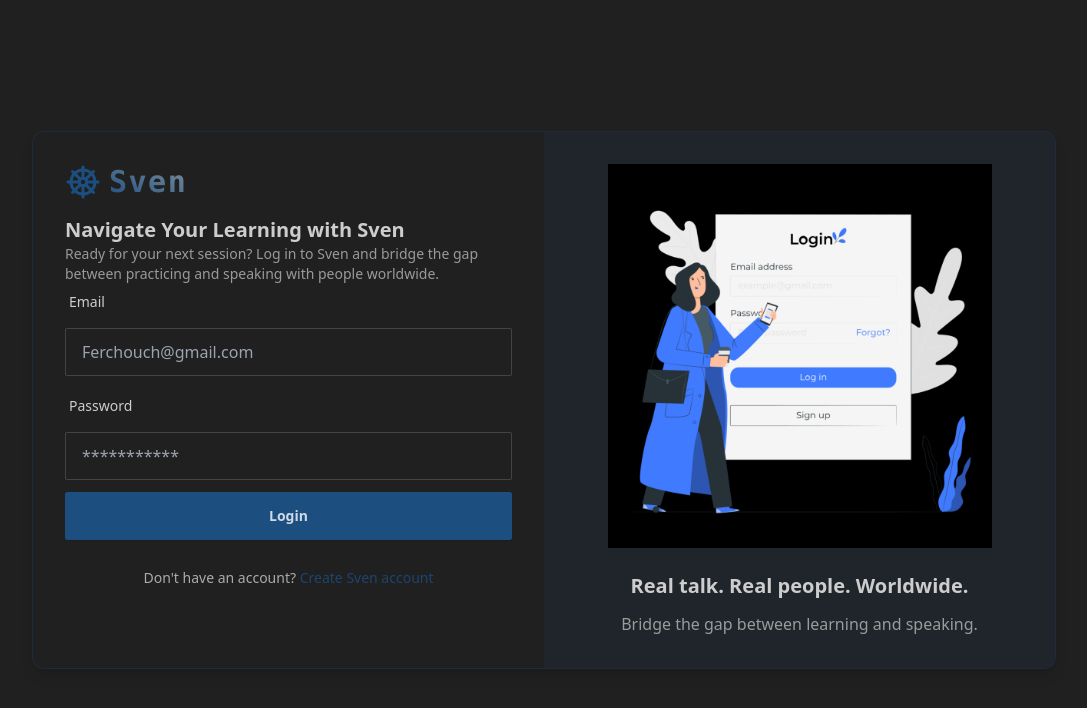
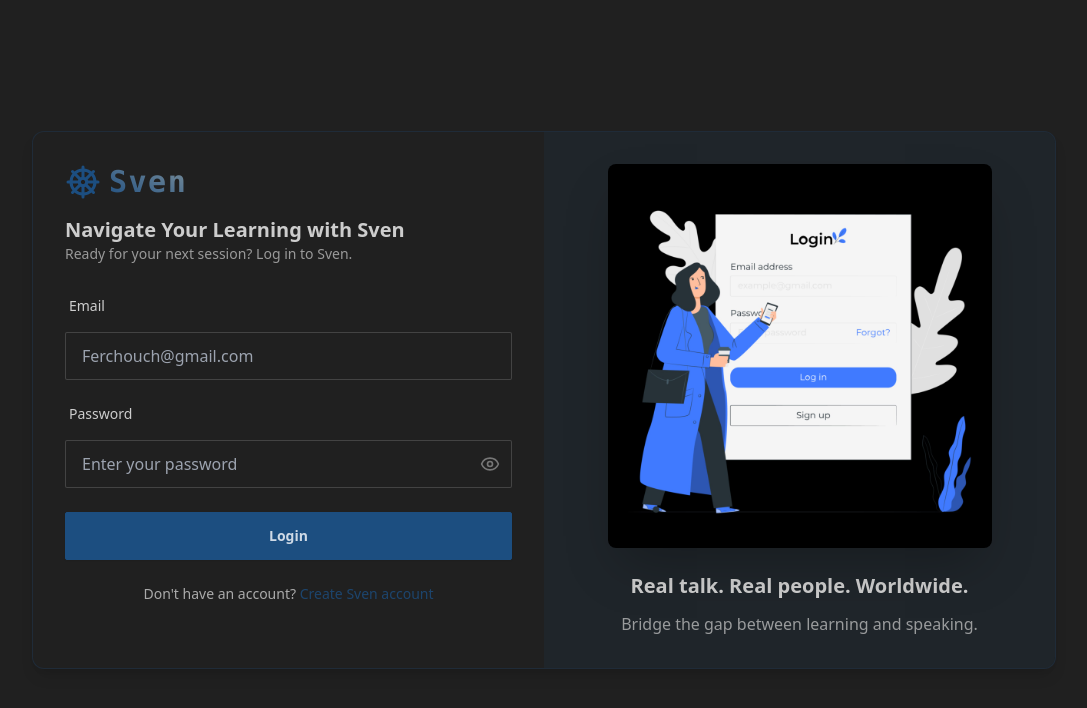
Before and after one commit to phantekzy/sven, a React app in the folder frontend/: page /login in a window 1280 px wide. Shown: the top 708 px of the page, without its empty margins (96-1183 px from the left). Built offline with nearby package versions, Linux system fonts and the light colour scheme; no server answers; the HTML template or start-up script is replaced by a standard one.

Commit message:
feat: add password visibility toggle to signup and login pages
Fixes logic to properly show/hide text and centers the toggle icon inside the input using absolute positioning.

```diff
--- a/frontend/src/pages/LoginPage.jsx
+++ b/frontend/src/pages/LoginPage.jsx
@@ -1,54 +1,58 @@
-import { useMutation, useQueryClient } from "@tanstack/react-query"
-import { useState } from "react"
-import { login } from "../lib/api"
-import { ShipWheelIcon } from "lucide-react"
-import { Link } from "react-router"
+import { useMutation, useQueryClient } from "@tanstack/react-query";
+import { useState } from "react";
+import { login } from "../lib/api";
+import { ShipWheelIcon, EyeIcon, EyeOffIcon } from "lucide-react";
+import { Link } from "react-router";
 
 /* Login page component */
 const LoginPage = () => {
+    const [showPassword, setShowPassword] = useState(false);
     const [loginData, setLoginData] = useState({
         email: "",
         password: "",
-    })
-    const queryClient = useQueryClient()
+    });
+
+    const queryClient = useQueryClient();
     const { mutate: loginMutation, isPending, error } = useMutation({
         mutationFn: login,
         onSuccess: () => queryClient.invalidateQueries({ queryKey: ["authUser"] })
-    })
+    });
+
     const handleLogin = (e) => {
-        e.preventDefault()
-        loginMutation(loginData)
-    }
+        e.preventDefault();
+        loginMutation(loginData);
+    };
+
     return (
-        <div className="h-screen flex items-center justify-center p-4 sm:p-6 md:p-8 " data-theme="business">
+        <div className="h-screen flex items-center justify-center p-4 sm:p-6 md:p-8" data-theme="business">
             <div className="border border-primary/25 flex flex-col lg:flex-row w-full max-w-5xl mx-auto bg-base-100 rounded-xl shadow-lg overflow-hidden">
+
                 {/* Login form section */}
                 <div className="w-full lg:w-1/2 p-4 sm:p-8 flex flex-col">
                     <div className="mb-4 flex items-center justify-start gap-2">
                         <ShipWheelIcon className="text-primary size-9" />
-                        <span className="text-3xl font-bold font-mono bg-clip-text text-transparent
-                            bg-gradient-to-tr from-primary to-secondary tracking-wider">
+                        <span className="text-3xl font-bold font-mono bg-clip-text text-transparent bg-gradient-to-tr from-primary to-secondary tracking-wider">
                             Sven
                         </span>
                     </div>
 
-                    {/* Error message display */}
                     {error && (
                         <div className="alert alert-error mb-4">
-                            <span>{error.response.data.message}</span>
+                            <span>{error.response?.data?.message || "Something went wrong"}</span>
                         </div>
                     )}
 
-                    <div className="w-full ">
+                    <div className="w-full">
                         <form onSubmit={handleLogin}>
-                            <div className="space-y-4">
+                            <div className="space-y-4 mb-6">
                                 <div>
                                     <h2 className="text-xl font-semibold">Navigate Your Learning with Sven</h2>
-                                    <p className="text-sm opacity-70">Ready for your next session? Log in to Sven and bridge the gap between practicing and speaking with people worldwide.</p>
+                                    <p className="text-sm opacity-70">Ready for your next session? Log in to Sven.</p>
                                 </div>
                             </div>
 
-                            <div className="flex flex-col gap-3">
+                            <div className="flex flex-col gap-4">
+                                {/* Email Field */}
                                 <div className="form-control w-full space-y-2">
                                     <label className="label">
                                         <span className="label-text">Email</span>
@@ -63,32 +67,36 @@ const LoginPage = () => {
                                     />
                                 </div>
 
+                                {/* Password */}
                                 <div className="form-control w-full space-y-2">
                                     <label className="label">
                                         <span className="label-text">Password</span>
                                     </label>
-                                    <input
-                                        type="password"
-                                        placeholder="***********"
-                                        className="input input-bordered w-full"
-                                        value={loginData.password}
-                                        onChange={(e) => setLoginData({ ...loginData, password: e.target.value })}
-                                        required
-                                    />
+                                    <div className="relative">
+                                        <input
+                                            type={showPassword ? "text" : "password"}
+                                            placeholder="Enter your password"
+                                            className="input input-bordered w-full pr-10"
+                                            value={loginData.password}
+                                            onChange={(e) => setLoginData({ ...loginData, password: e.target.value })}
+                                            required
+                                        />
+                                        <button
+                                            type="button"
+                                            onClick={() => setShowPassword(!showPassword)}
+                                            className="absolute inset-y-0 right-0 pr-3 flex items-center text-base-content/50 hover:text-primary"
+                                        >
+                                            {showPassword ? <EyeOffIcon size={20} /> : <EyeIcon size={20} />}
+                                        </button>
+                                    </div>
                                 </div>
 
-                                <button type="submit" className="btn btn-primary w-full" disabled={isPending}>
-                                    {isPending ? (
-                                        <>
-                                            <span className="loading loading-spinner loading-sm"></span>
-                                            Signing in...
-                                        </>
-                                    ) : (
-                                        "Login"
-                                    )}
+                                {/* Submit Button */}
+                                <button type="submit" className="btn btn-primary w-full mt-2" disabled={isPending}>
+                                    {isPending ? <span className="loading loading-spinner loading-sm"></span> : "Login"}
                                 </button>
 
-                                <div className="text-center mt-4">
+                                <div className="text-center mt-2">
                                     <p className="text-sm opacity-80">
                                         Don't have an account?{" "}
                                         <Link to="/signup" className="text-primary hover:underline font-medium">
@@ -105,20 +113,17 @@ const LoginPage = () => {
                 <div className="hidden lg:flex w-full lg:w-1/2 bg-primary/10 items-center justify-center">
                     <div className="max-w-md p-8">
                         <div className="relative aspect-square max-w-sm mx-auto">
-                            <img src="/3.jfif" alt="Login image" className="w-full h-full" />
+                            <img src="/3.jfif" alt="Login branding" className="w-full h-full object-cover rounded-lg shadow-2xl" />
                         </div>
-
                         <div className="text-center space-y-3 mt-6">
                             <h2 className="text-xl font-semibold">Real talk. Real people. Worldwide.</h2>
-                            <p className="opacity-70">
-                                Bridge the gap between learning and speaking.
-                            </p>
+                            <p className="opacity-70">Bridge the gap between learning and speaking.</p>
                         </div>
                     </div>
                 </div>
             </div>
         </div>
-    )
-}
-/* Export section */
-export default LoginPage
+    );
+};
+
+export default LoginPage;
--- a/frontend/src/pages/SignUpPage.jsx
+++ b/frontend/src/pages/SignUpPage.jsx
@@ -1,11 +1,12 @@
 import { useMutation, useQueryClient } from "@tanstack/react-query"
-import { ShipWheelIcon } from "lucide-react"
+import { EyeIcon, EyeOffIcon, ShipWheelIcon } from "lucide-react"
 import { useState } from "react"
 import { Link } from "react-router"
 import { signup } from "../lib/api"
 
 /* Signup component */
 const SignUpPage = () => {
+    const [showPassword, setShowPassword] = useState(false);
     const [signupData, setSignupData] = useState({
         fullName: "",
         email: "",
@@ -84,14 +85,25 @@ const SignUpPage = () => {
                                         <label className="label">
                                             <span className="label-text">Password</span>
                                         </label>
+
+                                        <div className="relative flex items-center">
                                             <input
-                                            type="password"
+                                                type={showPassword ? "text" : "password"}
                                                 placeholder="Sven Password"
-                                            className="input input-bordered w-full"
+                                                className="input input-bordered w-full pr-12"
                                                 value={signupData.password}
                                                 onChange={(e) => setSignupData({ ...signupData, password: e.target.value })}
                                                 required
                                             />
+                                            <button
+                                                type="button"
+                                                onClick={() => setShowPassword(!showPassword)}
+                                                className="absolute inset-y-0 right-0 pr-3 flex items-center text-base-content/50 hover:text-primary transition-colors"
+                                            >
+                                                {showPassword ? <EyeOffIcon size={20} /> : <EyeIcon size={20} />}
+                                            </button>
+                                        </div>
+
                                         <p className="text-xs opacity-70 mt-1">
                                             Password must be at least 6 characters long
                                         </p>
```
Lines whose indentation alone changed are shown as unchanged.
